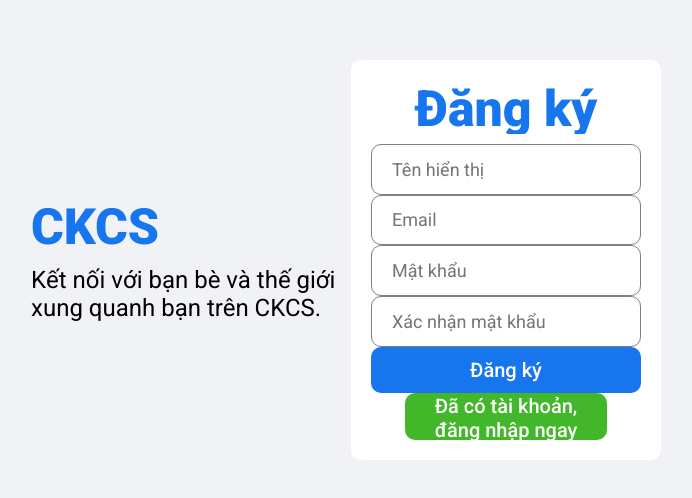
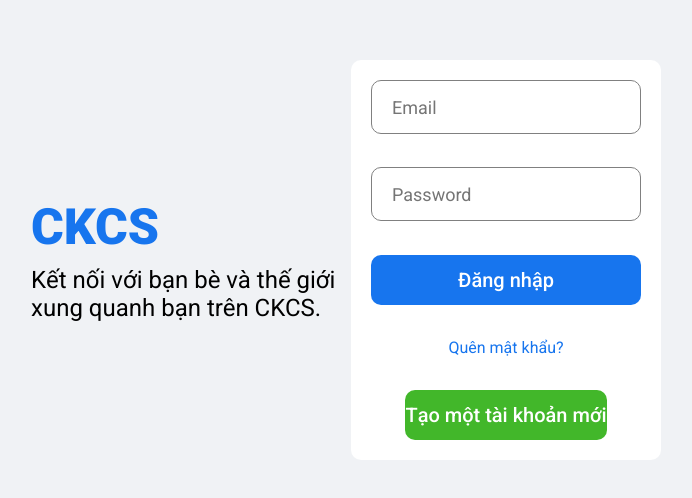
Before and after one commit to hieutran018/social_frontend, a React (Create React App) app: page /login in a window 1280 px wide. Shown: the part 140-638 px from the top of the page, without its empty margins (299-991 px from the left). Built offline with nearby package versions, Linux system fonts and the light colour scheme.

Commit message:
add router-dom

```diff
--- a/package.json
+++ b/package.json
@@ -12,6 +12,7 @@
     "@testing-library/user-event": "^13.5.0",
     "react": "^18.2.0",
     "react-dom": "^18.2.0",
+    "react-router-dom": "^6.6.1",
     "react-scripts": "5.0.1",
     "web-vitals": "^2.1.4"
   },
--- a/src/App.js
+++ b/src/App.js
@@ -1,12 +1,17 @@
+import { Routes, Route } from 'react-router-dom';
 import './App.css';
-// import Login from './pages/login/login';
+import Login from './pages/login/login';
 import Register from './pages/register/register';
-// import Home from './pages/home/home';
+import Home from './pages/home/home';
 // import Profile from './pages/profile/profile';
 
 function App() {
   return (
-    <Register />
+    <Routes>
+      <Route path="/login" element={<Login />} />
+      <Route path="/registration" element={<Register />} />
+      <Route path="/" element={<Home />} />
+    </Routes>
   );
 }
 
--- a/src/index.js
+++ b/src/index.js
@@ -1,5 +1,9 @@
 import React from 'react';
 import ReactDOM from 'react-dom/client';
+import {
+  BrowserRouter,
+} from "react-router-dom";
+
 import './index.css';
 import App from './App';
 import reportWebVitals from './reportWebVitals';
@@ -7,7 +11,10 @@ import reportWebVitals from './reportWebVitals';
 const root = ReactDOM.createRoot(document.getElementById('root'));
 root.render(
   <React.StrictMode>
-    <App />
+
+    <BrowserRouter>
+      <App />
+    </BrowserRouter>
   </React.StrictMode>
 );
 
--- a/src/pages/home/home.jsx
+++ b/src/pages/home/home.jsx
@@ -3,6 +3,8 @@ import Topbar from "../../components/topbar/Topbar";
 import Sidebar from "../../components/sidebar/Sidebar";
 import Feed from "../../components/feed/Feed";
 import Rightbar from "../../components/rightbar/Rightbar";
+
+
 function Home() {
     return (
         <>
--- a/src/pages/login/login.css
+++ b/src/pages/login/login.css
@@ -56,14 +56,20 @@
 }
 
 .loginButton {
-    height: 50px;
+    height: 100px;
     border-radius: 10px;
     border: none;
     background-color: #1775ee;
     color: white;
     font-size: 20px;
     font-weight: 500;
+    /* margin: 0 auto; */
+    padding: 0;
+    display: inline-block;
+    line-height: 50px;
+    text-align: center;
     cursor: pointer;
+    text-decoration: none;
 }
 
 .loginForgot {
@@ -72,7 +78,7 @@
 }
 
 .loginRegisterButton {
-    width: 60%;
+    width: 75%;
     align-self: center;
     height: 50px;
     border-radius: 10px;
@@ -81,5 +87,11 @@
     color: white;
     font-size: 20px;
     font-weight: 500;
+    margin: 0 auto;
+    padding: 0;
+    display: inline-block;
+    line-height: 50px;
+    text-align: center;
     cursor: pointer;
+    text-decoration: none;
 }
--- a/src/pages/login/login.jsx
+++ b/src/pages/login/login.jsx
@@ -1,3 +1,4 @@
+import { Link } from 'react-router-dom'
 import './login.css';
 
 function Login() {
@@ -13,11 +14,13 @@ function Login() {
                 <div className="loginBox">
                     <input placeholder="Email" className="loginInput" />
                     <input placeholder="Password" className="loginInput" />
-                    <button className="loginButton">Đăng nhập</button>
+                    <Link to="/" className="loginButton">Đăng nhập</Link>
                     <span className="loginForgot">Quên mật khẩu?</span>
-                    <button className="loginRegisterButton">
+
+                    <Link to="/registration" className="loginRegisterButton">
                         Tạo một tài khoản mới
-                    </button>
+                    </Link>
+
                 </div>
             </div>
         </div>
--- a/src/pages/register/register.css
+++ b/src/pages/register/register.css
@@ -91,5 +91,12 @@
     color: white;
     font-size: 20px;
     font-weight: 500;
+    margin: 0 auto;
+    padding: 0;
+    display: inline-block;
+    line-height: 50px;
+    text-align: center;
     cursor: pointer;
+    text-decoration: none;
+
 }
--- a/src/pages/register/register.jsx
+++ b/src/pages/register/register.jsx
@@ -1,3 +1,4 @@
+import { Link } from 'react-router-dom';
 import './register.css';
 
 function Register() {
@@ -11,17 +12,17 @@ function Register() {
             </div>
             <div className="loginRight">
                 <div className="loginBox">
-                    <span className="title">
-                        Đăng ký
-                    </span>
+
                     <input placeholder="Tên hiển thị" className="loginInput" />
                     <input placeholder="Email" className="loginInput" />
                     <input placeholder="Mật khẩu" className="loginInput" />
                     <input placeholder="Xác nhận mật khẩu" className="loginInput" />
                     <button className="loginButton">Đăng ký</button>
-                    <button className="loginRegisterButton">
-                        Đã có tài khoản, đăng nhập ngay
-                    </button>
+
+                    <Link to="/login" className="loginRegisterButton">
+                        Đã có tải khoản, đăng nhập ngay
+                    </Link>
+
                 </div>
             </div>
         </div>
```
Also changed, not shown: 1 other file (tests, documents, lock files or other folders).
